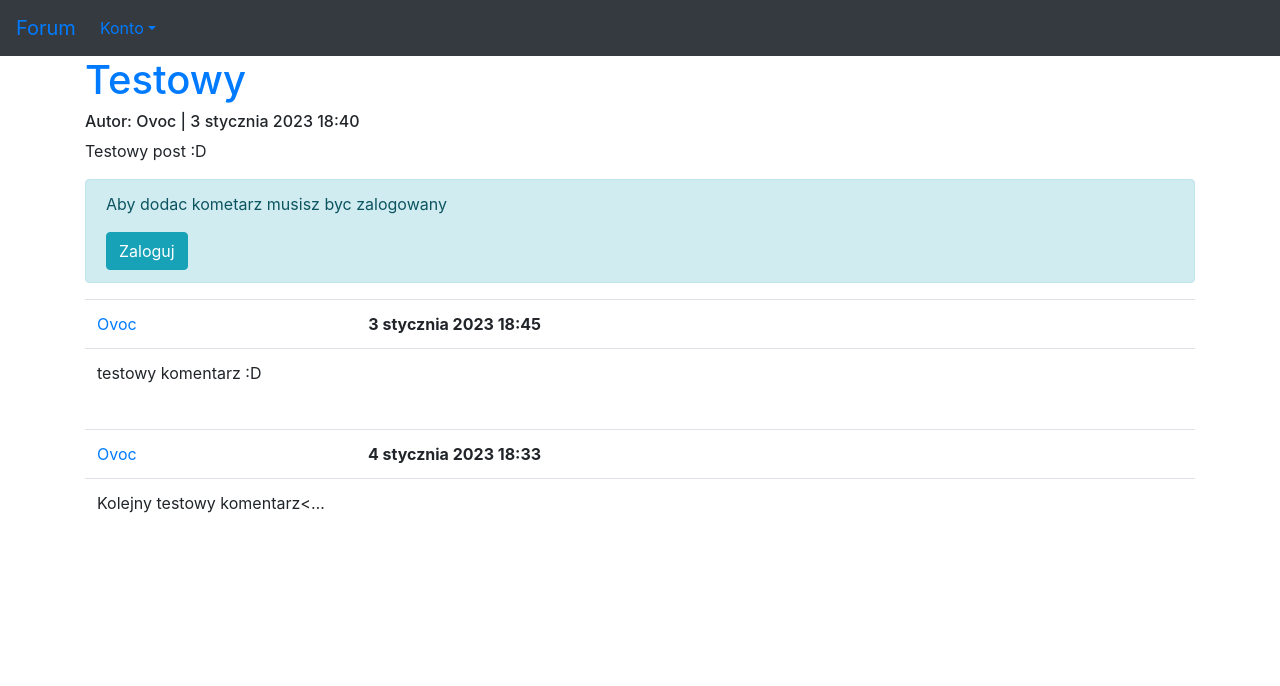
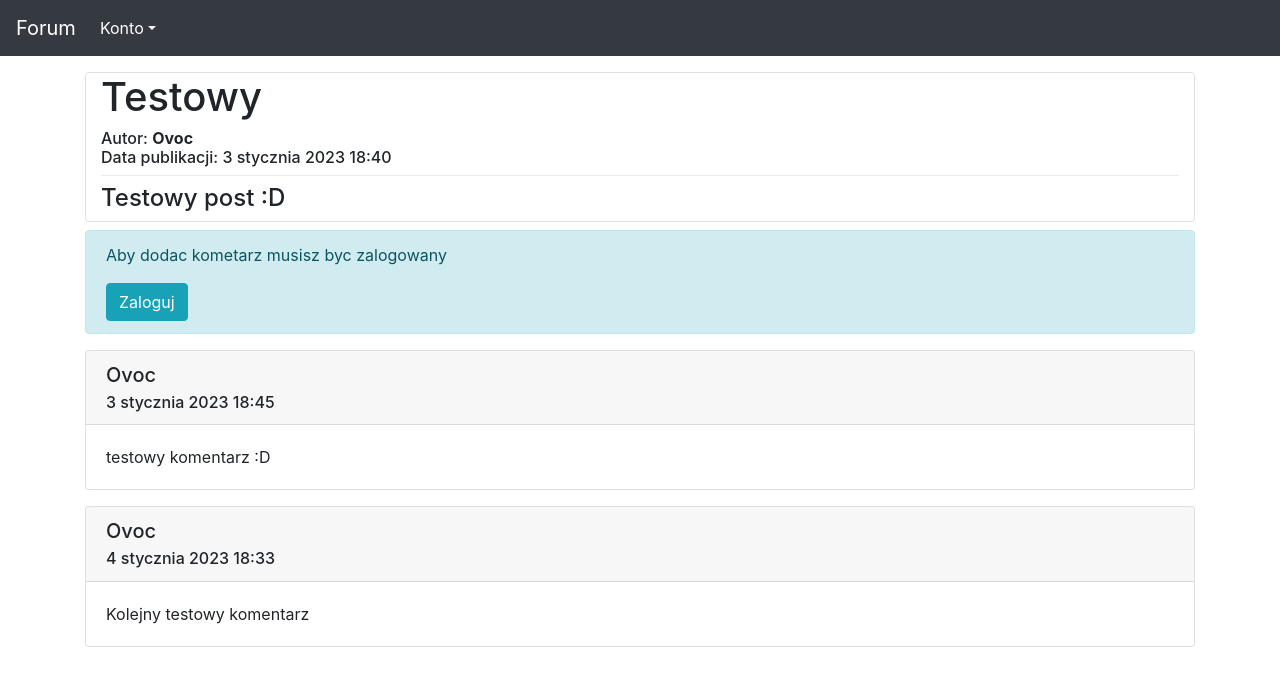
Before and after one commit to Bananek96/Django, a Django app: page /1 in a window 1280 px wide. Shown: the top 686 px of the page. Run offline with Django 4.2, Linux system fonts and the light colour scheme; data comes from the database, SQL or seed files in the repository; both versions use the stored data as it was after the commit; some libraries are stand-ins or nearby versions.

Commit message:
Ui changes: Main page, post page, user page
New look for main page
New look for post view page
Slight tweak to user page

```diff
--- a/forum/templates/forum/post.html
+++ b/forum/templates/forum/post.html
@@ -1,17 +1,21 @@
 {% extends 'szablon.html' %}
 {% block naglowek %}
-        <a href="{% url 'forum:post' pk=post.pk %}">{{ post.title }}</a>
+<!--        <a href="{% url 'forum:post' pk=post.pk %}">{{ post.title }}</a>-->
+    <div class="container border rounded mt-3">
+        <h1>{{ post.title }}
         {% if user.is_authenticated and user == post.author %}
             <a class="btn btn-default" href="{% url 'forum:post_edit' pk=post.pk %}">Edytuj</a>
         {% endif %}
-        <h6>Autor: {{ post.author }} | {{ post.published_date }}</h6>
-        <p>{{ post.description|linebreaksbr }}</p>
-        <p>{{ post.author.userprofile.signature }}</p>
+        </h1>
+        <h6>Autor: <b>{{ post.author }}</b><br> Data publikacji: {{ post.published_date }}</h6>
+        <div class="dropdown-divider"></div>
+        <h4>{{ post.description|linebreaksbr }}</h4>
+    </div>
 {% endblock naglowek %}
 {% block tresc %}
 
         {% if user.is_authenticated %}
-            <a class="btn btn-default" href="{% url 'forum:add_answer' pk=post.pk %}">Dodaj komentarz</a>
+            <a class="btn btn-primary" href="{% url 'forum:add_answer' pk=post.pk %}">Dodaj komentarz</a>
         {% else %}
             <div class="alert alert-info">
                 <p>Aby dodac kometarz musisz byc zalogowany</p>
@@ -19,18 +23,37 @@
             </div>
         {% endif %}
         {% for answer in post.answers.all %}
-            <table class="table">
-            <tr class="info">
-                <td><a href="{% url 'users:index' pk=answer.author.id %}">{{ answer.author }}</a></td>
-            <td><strong>{{ answer.published_date }}</strong></td>
-            {% if user == answer.author %}
-                <td><a href="{% url 'forum:delete_answer' an=answer.id %}">Usun</a></td>
-            {% endif %}
-            </tr>
+<!--            <table class="table">-->
+<!--            <tr class="info">-->
+<!--                <td><a href="{% url 'users:index' pk=answer.author.id %}">{{ answer.author }}</a></td>-->
+<!--            <td><strong>{{ answer.published_date }}</strong></td>-->
+<!--            {% if user == answer.author %}-->
+<!--                <td><a href="{% url 'forum:delete_answer' an=answer.id %}">Usun</a></td>-->
+<!--            {% endif %}-->
+<!--            </tr>-->
 
-            <tr class="info">
-                <td colspan="2">{{ answer.text|linebreaks|truncatechars:30 }}</td>
-            </tr></table>
+<!--            <tr class="info">-->
+<!--                <td colspan="2">{{ answer.text|linebreaks|truncatechars:30 }}</td>-->
+<!--            </tr></table>-->
+
+            <div class="card mt-3">
+                <div class="card-header">
+                    <h5 class="card-title">
+                        {{ answer.author }}
+                        {% if user == answer.author %}
+                        <a href="{% url 'forum:delete_answer' an=answer.id %}">Usun</a>
+                        {% endif %}
+                    </h5>
+                    <h6 class="card-subtitle">
+                        {{ answer.published_date }}
+                    </h6>
+                </div>
+                <div class="card-body">
+                    <div class="card-text">
+                        {{ answer.text|truncatechars:30 }}
+                    </div>
+                </div>
+            </div>
             {% empty %}
             <p>Brak komentarzy :(</p>
         {% endfor %}
--- a/forum/templates/forum/post_edit.html
+++ b/forum/templates/forum/post_edit.html
@@ -4,7 +4,7 @@
     {% if user.is_authenticated %}
         <form method="POST" class="post-form">{% csrf_token %}
             {{ form.as_p }}
-            <button type="submit" class="save btn btn-info" role="button">Dodaj</button>
+            <button type="submit" class="save btn btn-info" role="button">Zatwierdz zmiany</button>
         </form>
     {% else %}
         <a href="{% url 'users:loguj' %}" class="btn btn-info" role="button">Zaloguj</a>
--- a/templates/szablon.html
+++ b/templates/szablon.html
@@ -8,14 +8,14 @@
 </head>
 <body>
     <nav class="navbar navbar-expand-sm bg-dark">
-        <a class="navbar-brand" href="{% url 'forum:index' %}">Forum</a>
+        <a class="navbar-brand text-white" href="{% url 'forum:index' %}">Forum</a>
         <button class="navbar-toggler" type="button" data-toggle="collapse" data-target="#collapsibleNavbar">
             <span class="navbar-toggler-icon"></span>
         </button>
         <div class="collapse navbar-collapse" id="collapsibleNavbar">
             <ul class="navbar-nav">
                 <li class="nav-item dropdown">
-                    <a href="#" class="nav-link dropdown-toggle" data-toggle="dropdown" role="button">Konto</a>
+                    <a href="#" class="nav-link dropdown-toggle text-white" data-toggle="dropdown" role="button">Konto</a>
                     <div class="dropdown-menu">
                         {% if not user.is_authenticated %}
                             <a href="{% url 'users:rejestruj' %}" class="dropdown-item">Załóż konto</a>
--- a/users/templates/users/index.html
+++ b/users/templates/users/index.html
@@ -7,17 +7,19 @@
         {% csrf_token %}
         <div class="card" style="width:400px">
             <div class="card-header"><h4> Profil {{ userprofile.user.username }}:</h4></div>
-            <img class="card-img-top rounded-circle mx-auto d-block" src="https://thispersondoesnotexist.com/image" alt="Card image" style="width:300px">
+            <img class="card-img-top rounded-circle mx-auto d-block mt-2" src="https://thispersondoesnotexist.com/image" alt="Card image" style="width:300px">
+            <div class="dropdown-divider"></div>
             <div class="card-body">
                 <p>Imie: <b>{{ userprofile.user.first_name }}&nbsp</b></p>
                 <p>Nazwisko: <b>{{ userprofile.user.last_name }}&nbsp</b></p>
                 <p>Email: <b>{{ userprofile.user.email }}&nbsp</b></p>
                 <p>Miasto: <b>{{ userprofile.city }}&nbsp</b></p>
                 <p>Bio: <b>{{ userprofile.bio }}&nbsp</b></p>
-        </div>
             {% if user.username == userprofile.user.username %}
                 <p><a href="{% url 'users:user_info' pk=user.id %}" class="btn btn-info" role="button">Edytuj dane<span class="glyphicon glyphicon-pencil"></span></a></p>
             {% endif %}
+            </div>
+        </div>
     {% else %}
         <form action="." method="POST">
             <div class="alert alert-info">
```
Also changed, not shown: forum/templates/forum/index.html (+36 -19 lines), db.sqlite3.
